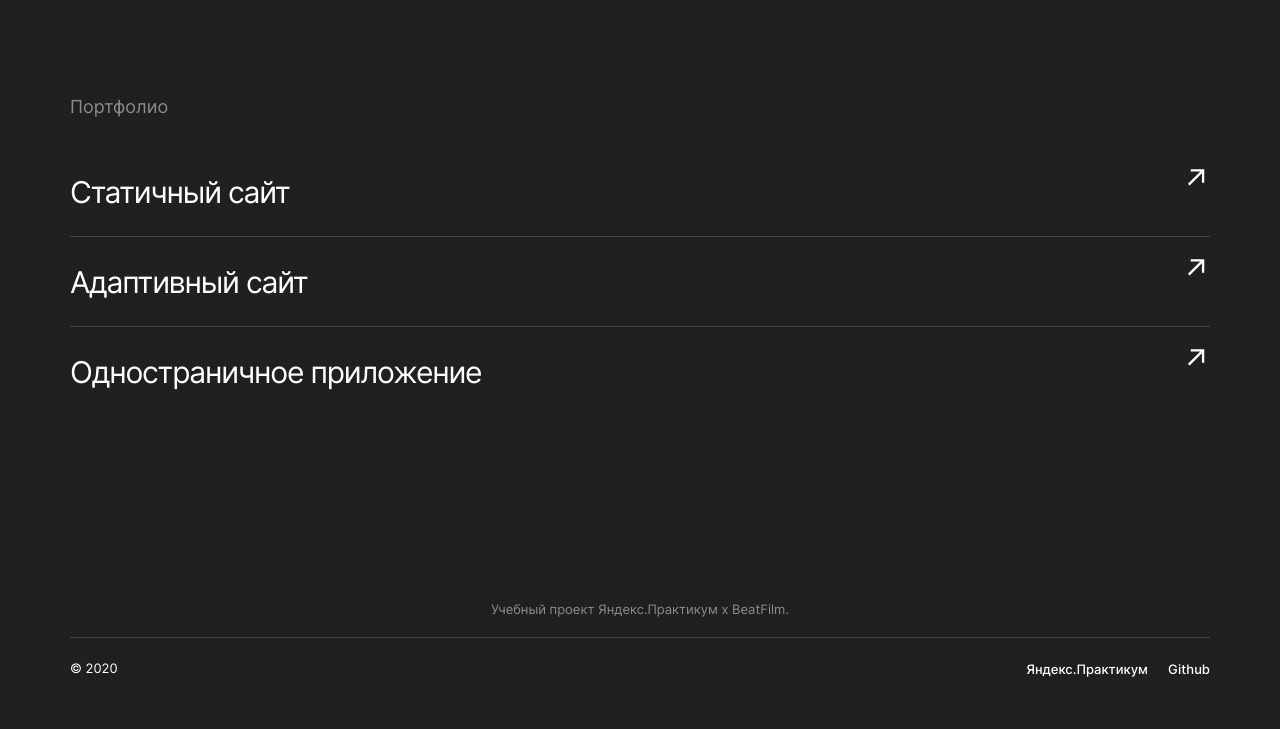
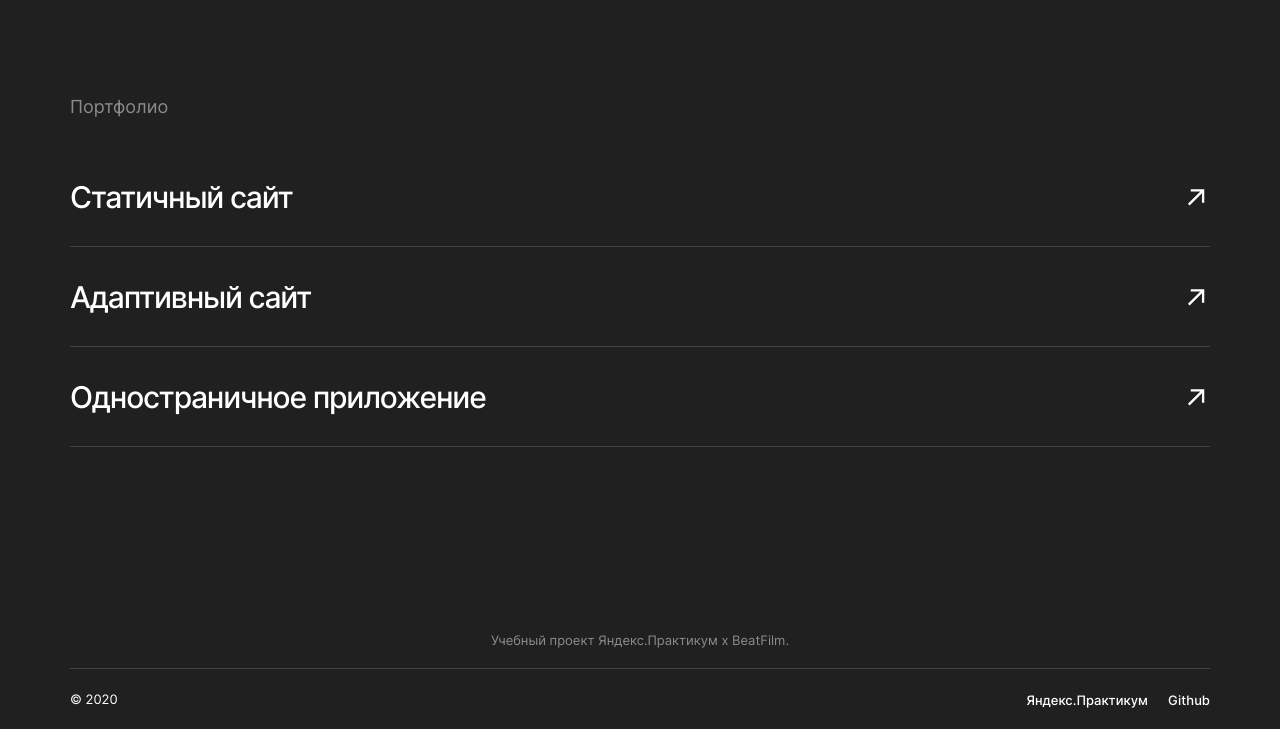
Before and after one commit to olgaAsmith/movies-explorer-frontend, a React app: page / in a window 1280 px wide. Shown: the part 2420-3149 px from the top of the page. Before the commit the page ends 3118 px from the top, so only its background shows below. Built offline with nearby package versions, Linux system fonts and the light colour scheme.

Commit message:
fix links/menu

```diff
--- a/src/blocks/link/link.css
+++ b/src/blocks/link/link.css
@@ -1,4 +1,5 @@
 .link {
+  cursor: pointer;
     text-decoration: none;
     color: #FFFFFF;
     transition: opacity .3s;
@@ -9,8 +10,3 @@
 .link:hover {
   opacity: .699999988079071;
 }
-
-.link:focus {
-  outline: none;
-  box-shadow: 0 0 0 1px #3DDC84;
-}
--- a/src/components/Main/Portfolio/Portfolio.css
+++ b/src/components/Main/Portfolio/Portfolio.css
@@ -46,10 +46,17 @@
 .portfolio__list_item_container {
   display: flex;
   justify-content: space-between;
+  align-items: center;
+  margin: 20px 0 19px;
 }
-@media screen and (max-width: 768px){
-  .portfolio__list_item_container {
-    align-items: end;
+
+.portfolio__list-item:first-child{
+  margin-top: 50px;
+}
+
+@media screen and (max-width: 540px){
+  .portfolio__list-item:first-child {
+    margin-top: 40px;
   }
 }
 
@@ -60,22 +67,20 @@
   background-position: center;
   width: 29px;
   height: 60px;
-  margin-bottom: 9px;
 }
 
 @media screen and (max-width: 540px){
   .portfolio__list-item-link {
     width: 18px;
     height: 28px;
-    margin-bottom: 19px;
     background-image: url(../../../images/arrow-480px.svg);
   }
 }
+
 .portfolio__list-item-name {
   font-size: 30px;
   line-height: 50px;
   letter-spacing: -1.2px;
-  margin: 20px 0 19px;
 }
 
 @media screen and (max-width: 768px){
--- a/src/components/Main/Portfolio/Portfolio.js
+++ b/src/components/Main/Portfolio/Portfolio.js
@@ -8,44 +8,39 @@ function Portfolio() {
       <h2 className="title portfolio__title">Портфолио</h2>
       <ul className="portfolio__list">
         <li className="portfolio__list-item">
-          <div className="portfolio__list_item_container">
-            <p className="text portfolio__list-item-name">Статичный сайт</p>
           <Link
+            className="link portfolio__list_item_container"
             to="https://olgaasmith.github.io/how-to-learn/"
-              className="link portfolio__list-item-link"
             target="_blank"
           >
-              {" "}
+            <p className="text portfolio__list-item-name">Статичный сайт</p>
+            <div className="link portfolio__list-item-link"></div>
           </Link>
-          </div>
           <div className="border border_grey portfolio__border"></div>
         </li>
         <li className="portfolio__list-item">
-          <div className="portfolio__list_item_container">
-            <p className="text portfolio__list-item-name">Адаптивный сайт</p>
           <Link
+            className="link portfolio__list_item_container"
             to="https://olgaasmith.github.io/russian-travel/"
-              className="link portfolio__list-item-link"
             target="_blank"
           >
-              {" "}
+            <p className="text portfolio__list-item-name">Адаптивный сайт</p>
+            <div className="link portfolio__list-item-link"></div>
           </Link>
-          </div>
           <div className="border border_grey portfolio__border"></div>
         </li>
         <li className="portfolio__list-item">
-          <div className="portfolio__list_item_container">
+          <Link
+            className="link portfolio__list_item_container"
+            to="https://olgaasmith.github.io/mesto-react/"
+            target="_blank"
+          >
             <p className="text portfolio__list-item-name">
               Одностраничное приложение
             </p>
-            <Link
-              to="https://olgaasmith.github.io/mesto-react/"
-              className="link portfolio__list-item-link"
-              target="_blank"
-            >
-              {" "}
+            <div className="link portfolio__list-item-link"></div>
           </Link>
-          </div>
+          <div className="border border_grey portfolio__border"></div>
         </li>
       </ul>
     </section>
--- a/src/components/Navigation/Navigation.js
+++ b/src/components/Navigation/Navigation.js
@@ -13,7 +13,10 @@ function Navigation(props) {
         className="logo link header__logo"
         to={location.pathname === "/" ? "#!" : "/"}
       ></Link>
-      {props.isLogIn ? (
+      {/* {props.isLogIn ? ( */}
+      {location.pathname === "/movies" ||
+      location.pathname === "/saved-movies" ||
+      location.pathname === "/profile" ? (
         <nav
           className={`header__menu-wrapper ${
             props.isBurgerMenuOpen ? "header__menu-wrapper_active" : ""
@@ -57,7 +60,10 @@ function Navigation(props) {
           </NavLink>
         </div>
       )}
-      {props.isLogIn ? (
+      {/* {props.isLogIn ? ( */}
+      {location.pathname === "/movies" ||
+      location.pathname === "/saved-movies" ||
+      location.pathname === "/profile" ? (
         <div
           className={`header__menu-burger ${
             props.isBurgerMenuOpen ? "header__menu-burger_active" : ""
```
Lines whose indentation alone changed are shown as unchanged.
